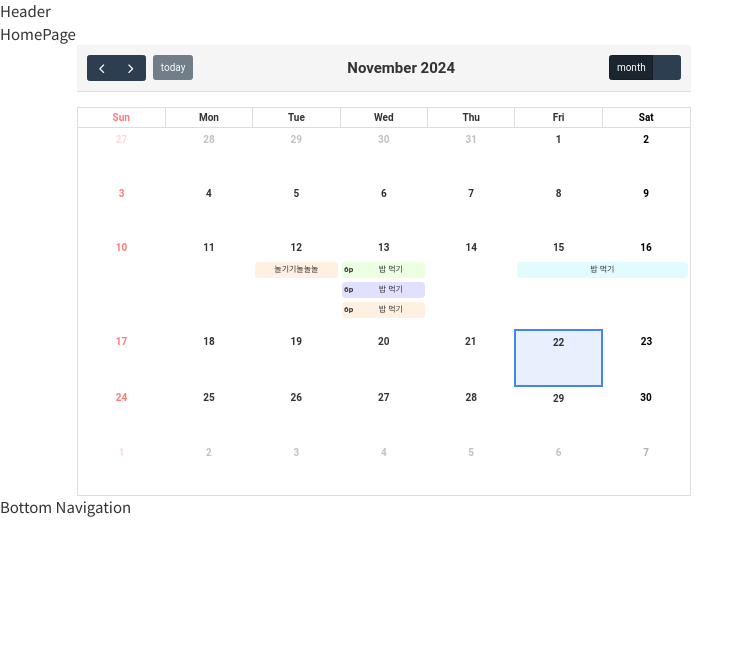
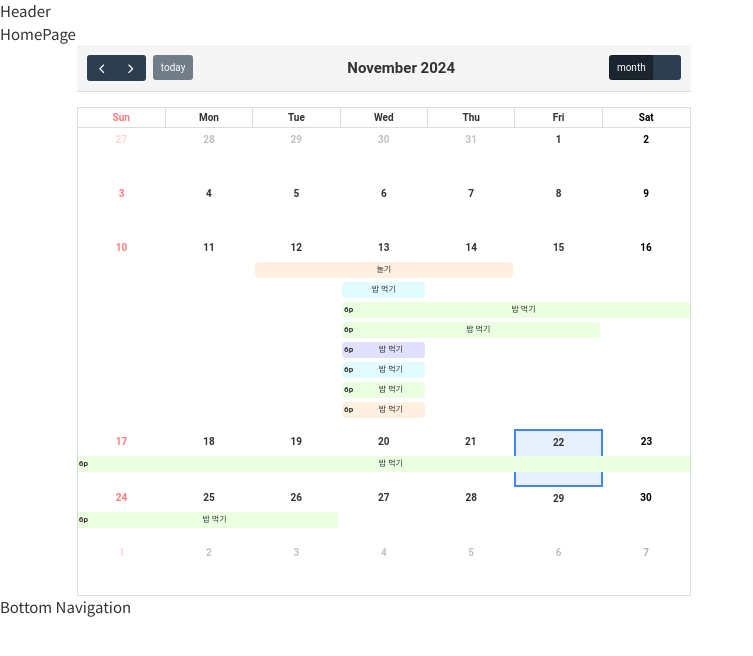
Before and after one commit to prgrms-web-devcourse-final-project/WEB1_1_ALL-I_FE, a React (Vite) app: page / in a window 1280 px wide. Shown: the top 656 px of the page, without its empty margins (0-753 px from the left). Built offline with nearby package versions, Linux system fonts and the light colour scheme; a web font is replaced by a local one.

Commit message:
chore: PERSONAL_EVENT_DATA 데이터 추가

```diff
--- a/src/mocks/PERSONAL_EVENT_DATA.ts
+++ b/src/mocks/PERSONAL_EVENT_DATA.ts
@@ -1,36 +1,39 @@
 export const PERSONAL_EVENT_DATA = [
   {
     personalEventId: "282bc4fe-ea35-4737-8156-c4a879cc4e0a",
-    title: "놀기기놀놀놀",
+    title: "놀기",
     startDate: "2024-11-12",
-    endDate: "2024-11-13",
+    endDate: "2024-11-15",
     startTime: null,
     endTime: null,
     isAlarmed: true,
-    categoryId: 1,
-    userId: null,
+    createdAt: "2024-11-26 16:42:00",
+    categoryId: "1",
+    userId: "91a81a0e-f886-43f2-a984-194ba77eab1d",
   },
   {
     personalEventId: "430458ec-4476-4b1f-9a36-c757ae6cdf22",
     title: "밥 먹기",
     startDate: "2024-11-13",
-    endDate: "2024-11-13",
+    endDate: "2024-11-15",
     startTime: "18:00:00",
     endTime: "19:00:00",
     isAlarmed: false,
-    categoryId: 2,
-    userId: null,
+    createdAt: "2024-11-26 16:42:00",
+    categoryId: "2",
+    userId: "91a81a0e-f886-43f2-a984-194ba77eab1d",
   },
   {
     personalEventId: "52551f9a-7815-4543-9d90-47ddf6f54f49",
     title: "밥 먹기",
-    startDate: "2024-11-15",
-    endDate: "2024-11-17",
+    startDate: "2024-11-13",
+    endDate: "2024-11-13",
     startTime: null,
     endTime: null,
     isAlarmed: false,
-    categoryId: 3,
-    userId: null,
+    createdAt: "2024-11-26 16:42:00",
+    categoryId: "3",
+    userId: "91a81a0e-f886-43f2-a984-194ba77eab1d",
   },
   {
     personalEventId: "52eed857-7e65-4f46-87a6-0bbaa25ab200",
@@ -40,8 +43,9 @@ export const PERSONAL_EVENT_DATA = [
     startTime: "18:00:00",
     endTime: "19:00:00",
     isAlarmed: false,
-    categoryId: 4,
-    userId: null,
+    createdAt: "2024-11-26 16:42:00",
+    categoryId: "4",
+    userId: "91a81a0e-f886-43f2-a984-194ba77eab1d",
   },
   {
     personalEventId: "f7fbf8fb-6fe8-4870-945f-3fd1719e0ac3",
@@ -51,7 +55,44 @@ export const PERSONAL_EVENT_DATA = [
     startTime: "18:00:00",
     endTime: "19:00:00",
     isAlarmed: false,
-    categoryId: 1,
-    userId: null,
+    createdAt: "2024-11-26 16:42:00",
+    categoryId: "3",
+    userId: "91a81a0e-f886-43f2-a984-194ba77eab1d",
+  },
+  {
+    personalEventId: "f7fbf8fb-6fe8-4870-945f-3fd1719e0ac3",
+    title: "밥 먹기",
+    startDate: "2024-11-13",
+    endDate: "2024-11-13",
+    startTime: "18:00:00",
+    endTime: "19:00:00",
+    isAlarmed: false,
+    createdAt: "2024-11-26 16:42:00",
+    categoryId: "2",
+    userId: "91a81a0e-f886-43f2-a984-194ba77eab1d",
+  },
+  {
+    personalEventId: "f7fbf8fb-6fe8-4870-945f-3fd1719e0ac3",
+    title: "밥 먹기",
+    startDate: "2024-11-13",
+    endDate: "2024-11-13",
+    startTime: "18:00:00",
+    endTime: "19:00:00",
+    isAlarmed: false,
+    createdAt: "2024-11-26 16:42:00",
+    categoryId: "1",
+    userId: "91a81a0e-f886-43f2-a984-194ba77eab1d",
+  },
+  {
+    personalEventId: "f7fbf8fb-6fe8-4870-945f-3fd1719e0ac3",
+    title: "밥 먹기",
+    startDate: "2024-11-13",
+    endDate: "2024-11-26",
+    startTime: "18:00:00",
+    endTime: "19:00:00",
+    isAlarmed: false,
+    createdAt: "2024-11-26 16:42:00",
+    categoryId: "2",
+    userId: "91a81a0e-f886-43f2-a984-194ba77eab1d",
   },
 ];
```
